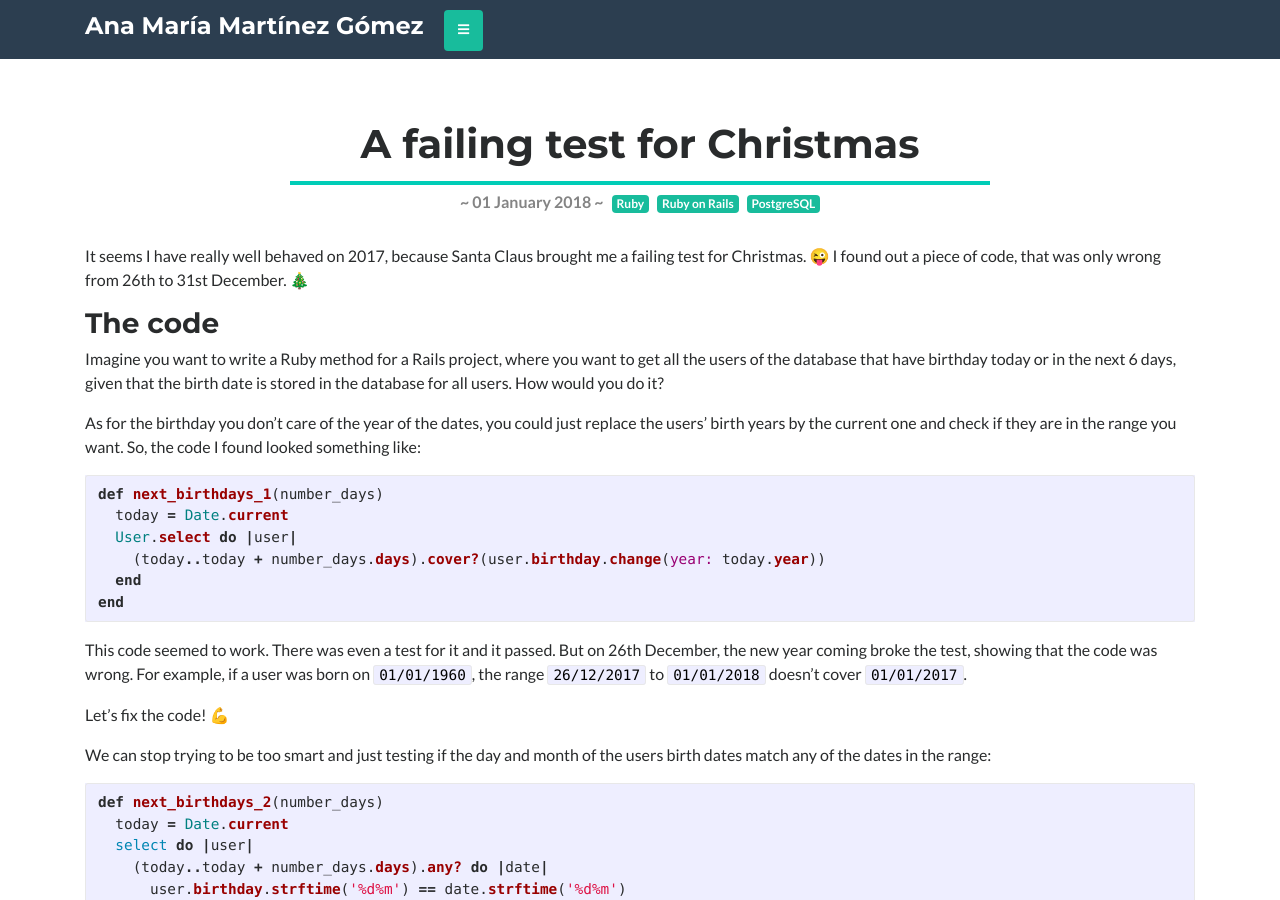
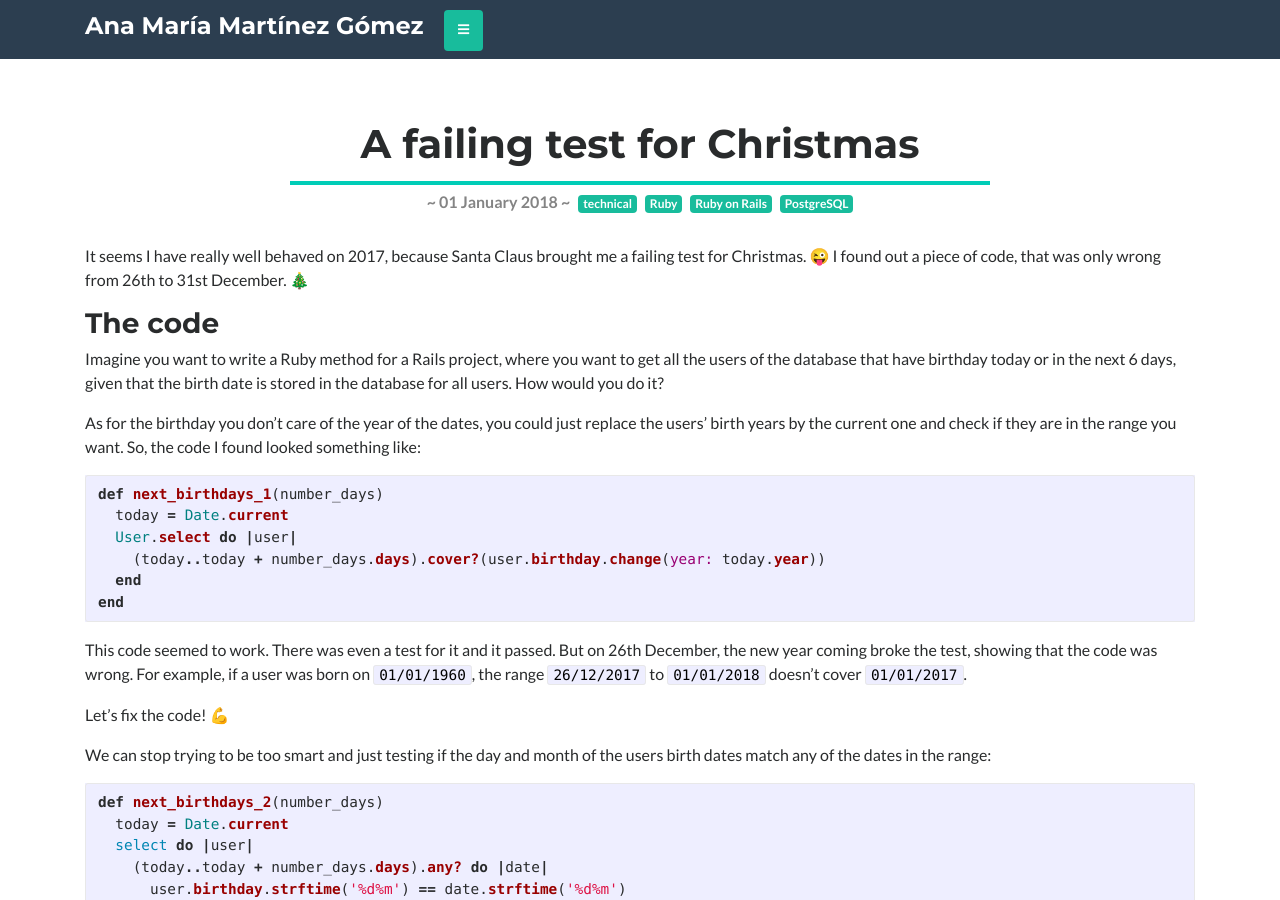
Before and after one commit to vicgalle/ana06.github.io, a Jekyll site: the page built from _posts/2018-01-01-christmas-failure.markdown, in a window 1280 px wide and 900 px high. Built offline with Jekyll 4.4.1, drawn with Linux system fonts in a browser that asks for light colours; nearby versions of some CDN libraries; emoji names are drawn with the system emoji font; comment, search, counter and statistics services are not loaded.

Commit message:
Add technical tag
To many untechnical blog post... :|

```diff
--- a/_posts/2018-01-01-christmas-failure.markdown
+++ b/_posts/2018-01-01-christmas-failure.markdown
@@ -3,6 +3,7 @@ layout: post
 title:  "A failing test for Christmas"
 date:   "2018-01-01"
 tags:
+  - technical
   - Ruby
   - Ruby on Rails
   - PostgreSQL
--- a/_posts/2018-01-07-ruby-dig.markdown
+++ b/_posts/2018-01-07-ruby-dig.markdown
@@ -3,6 +3,7 @@ layout: post
 title:  "Why nobody speaks about dig"
 date:   "2018-01-07"
 tags:
+  - technical
   - Ruby
   - Ruby on Rails
 description: "It is already 2 years since Ruby 2.3 was released. While the controversial `&.`, which is claimed to allow writing incomprehensible code, has become really popular in blog post and conferences, we have heard very little about the `Hash#dig` and `Array#dig` methods. Those methods were mentioned together in the release notes, as both try to make easier dealing with `nil` values. But why is then the `dig` method not that \"popular\"? Can we after two years say something new about it? And the most important part, should we start using it, if we haven't use it until now? :thinking:"
```
